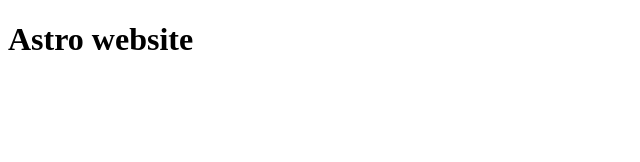
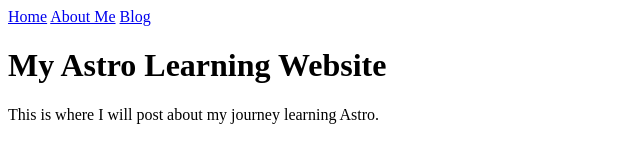
Before and after one commit to khanark/lavacoder-blog, an Astro site: page / in a window 1280 px wide. Shown: the whole page, without its empty margins (0-640 px from the left). Built offline with nearby package versions, Linux system fonts and the light colour scheme; Astro itself is replaced by a stand-in of ours.

Commit message:
add new pages to the site

```diff
--- /dev/null
+++ b/src/pages/about.astro
@@ -0,0 +1 @@
+<h1>This is about</h1>
--- /dev/null
+++ b/src/pages/blog.astro
@@ -0,0 +1 @@
+<h1>This is blog</h1>
--- a/src/pages/index.astro
+++ b/src/pages/index.astro
@@ -11,6 +11,11 @@
 		<title>Astro</title>
 	</head>
 	<body>
-		<h1>Astro website</h1>
+		<a href="/">Home</a>
+		<a href="/about">About Me</a>
+		<a href="/blog">Blog</a>
+
+		<h1>My Astro Learning Website</h1>
+		<p>This is where I will post about my journey learning Astro.</p>
 	</body>
 </html>
```
